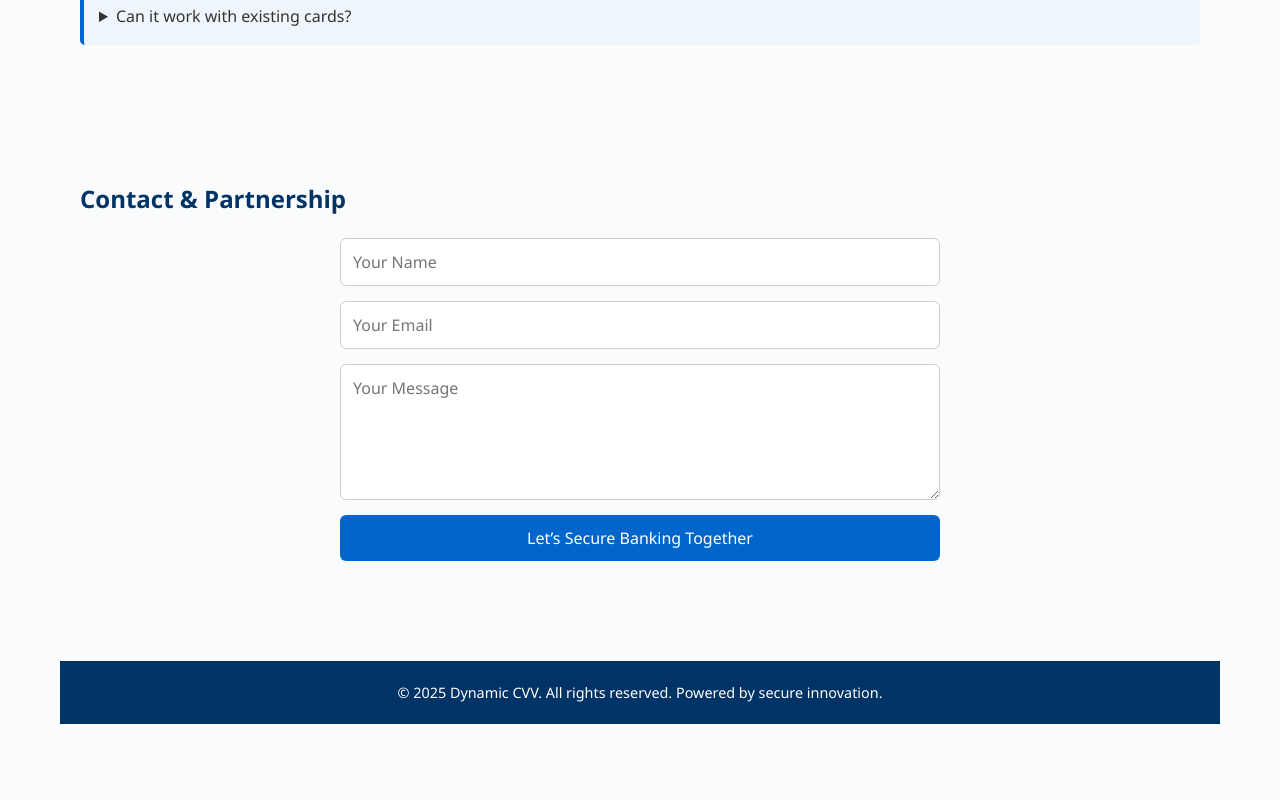
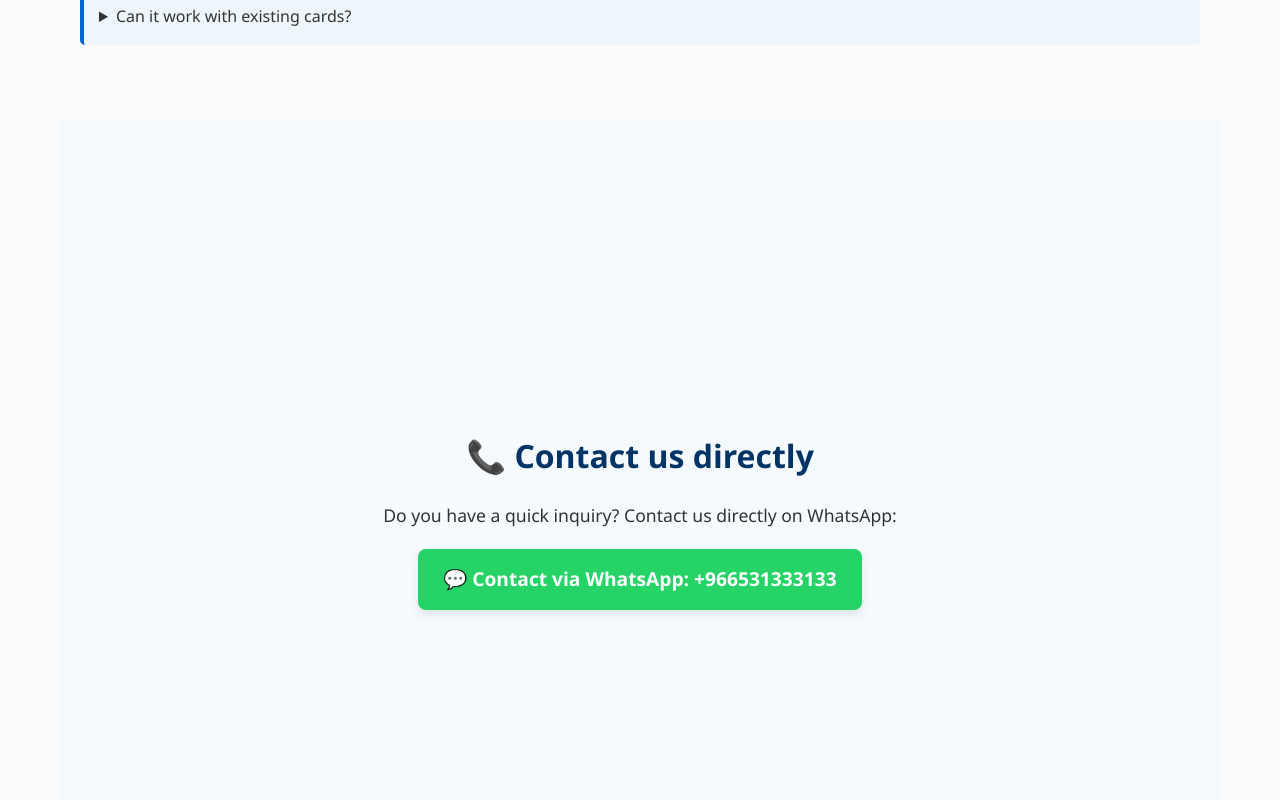
Before and after one commit to Alwaleed90/Dynamic-CVV, a plain HTML site: page index.html in a window 1280 px wide. Shown: the part 4360-5160 px from the top of the page. Drawn offline with nearby package versions, Linux system fonts and the light colour scheme.

Commit message:
index.html

```diff
--- a/index.html
+++ b/index.html
@@ -162,6 +162,30 @@
     </details>
   </section>
 
+  <section id="whatsapp-contact" style="display: flex; justify-content: center; align-items: center; flex-direction: column; height: 100vh; background-color: #f5faff; text-align: center;">
+    <h2 style="font-size: 2rem; color: #003366;">📞 Contact us directly</h2>
+    <p style="font-size: 1.1rem; margin-bottom: 20px; color: #333;">Do you have a quick inquiry? Contact us directly on WhatsApp:</p>
+    <a
+      href="https://wa.me/966531333133"
+      target="_blank"
+      style="
+        background-color: #25d366;
+        color: white;
+        padding: 15px 25px;
+        border-radius: 8px;
+        text-decoration: none;
+        font-weight: bold;
+        font-size: 1.2rem;
+        box-shadow: 0 4px 10px rgba(0, 0, 0, 0.1);
+        transition: background-color 0.3s;
+      "
+      onmouseover="this.style.backgroundColor='#1ebd5a'"
+      onmouseout="this.style.backgroundColor='#25d366'"
+    >
+      💬 Contact via WhatsApp: +966531333133
+    </a>
+  </section>
+
   <section id="contact" class="section">
     <h2>Contact & Partnership</h2>
     <form id="contact-form">
@@ -172,6 +196,7 @@
     </form>
   </section>
 
+
   <footer class="footer">
     <p>&copy; 2025 Dynamic CVV. All rights reserved. Powered by secure innovation.</p>
   </footer>
```
